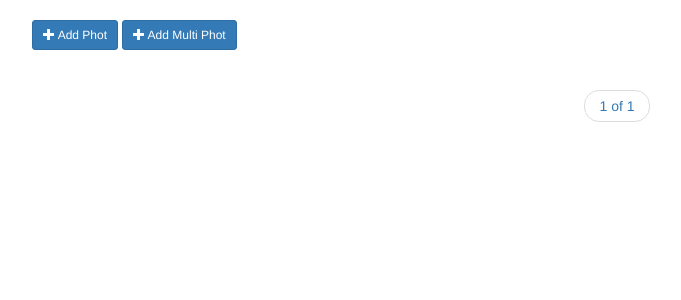
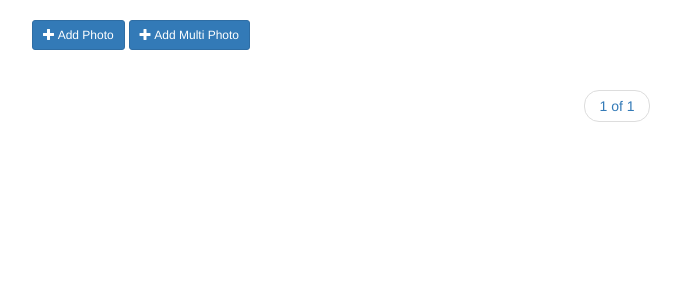
Before and after one commit to byunghyunpark/photo-notice-board-project, a Django app: page /index/ in a window 1280 px wide. Shown: the part 51-351 px from the top of the page, without its empty margins (23-704 px from the left). Run offline with Django 3.2, Linux system fonts and the light colour scheme; data that the repository does not hold is empty; parts of the project's set-up code (start-up, migrations or seed data) failed here and were passed over; some libraries are stand-ins or nearby versions.

Commit message:
Fix typo in photo_list.html phot -> photo

```diff
--- a/django_app/templates/photo/photo_list.html
+++ b/django_app/templates/photo/photo_list.html
@@ -3,11 +3,11 @@
 {% block content %}
 <a href="{% url 'photo:photo_add' %}" class="btn btn-primary btn-sm">
     <span class="glyphicon glyphicon-plus"></span>
-    Add Phot
+    Add Photo
 </a>
 <a href="{% url 'photo:photo_add_multi' %}" class="btn btn-primary btn-sm">
     <span class="glyphicon glyphicon-plus"></span>
-    Add Multi Phot
+    Add Multi Photo
 </a>
 
 <div class="photo-list">
```
